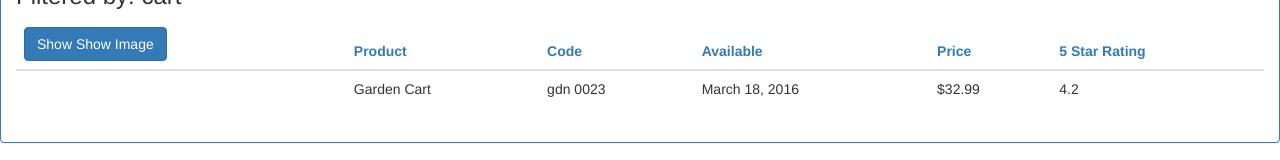
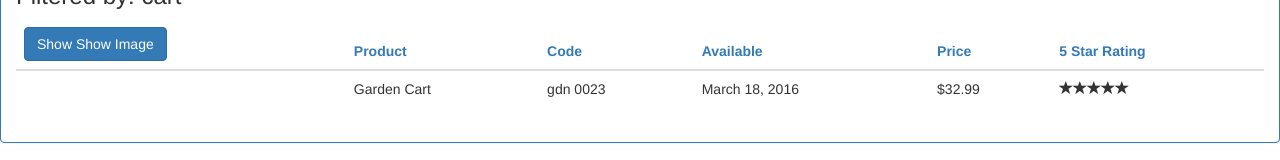
Before and after one commit to Wiktorl4z/Angular, an Angular app: page / in a window 1280 px wide. Shown: the part 204-364 px from the top of the page. Built offline with nearby package versions, Linux system fonts and the light colour scheme.

Commit message:
Nested Component @Input & @OutPut

```diff
--- a/src/app/app.module.ts
+++ b/src/app/app.module.ts
@@ -5,12 +5,14 @@
 import {AppComponent} from './app.component';
 import {ProductListComponent} from './products/product-list-component';
 import {ConvertToSpacesPipe} from "./shared/convert-to-spaces.pipe";
+import {StarComponent} from "./shared/star.component";
 
 @NgModule({
   declarations: [
     AppComponent,
     ProductListComponent,
-    ConvertToSpacesPipe
+    ConvertToSpacesPipe,
+    StarComponent
   ],
   imports: [
     BrowserModule,
--- a/src/app/products/product-list-component.ts
+++ b/src/app/products/product-list-component.ts
@@ -53,6 +53,10 @@
     this.listFilter = 'cart';
   }
 
+  onRatingClicked(message: string): void{
+    this.pageTitle = 'Product List: ' +message;
+  }
+
   toggleImage(): void {
     this.showImage = !this.showImage;
   }
--- a/src/app/products/product-list.component.html
+++ b/src/app/products/product-list.component.html
@@ -47,7 +47,10 @@
           <td>{{product.productCode | lowercase | convertToSpaces: '-'}}</td>
           <td>{{product.releaseDate}}</td>
           <td>{{product.price | currency: 'USD':true:'1.2-2'}}</td>
-          <td>{{product.starRating}}</td>
+          <td>
+            <pm-star [rating] ='product.starRating'
+            (ratingClicked)='onRatingClicked($event)'></pm-star>
+          </td>
         </tr>
         </tbody>
       </table>
--- a/src/app/shared/star.component.html
+++ b/src/app/shared/star.component.html
@@ -1,6 +1,7 @@
 <div class="crop"
      [style.width.px]="starWidth"
-    [title]="rating">
+     [title]="rating"
+  (click)="onClick()">
   <div style="width: 86px">
     <span class="glyphicon glyphicon-star"></span>
     <span class="glyphicon glyphicon-star"></span>
--- /dev/null
+++ b/src/app/shared/star.component.ts
@@ -0,0 +1,20 @@
+import {Component, EventEmitter, Input, OnChanges, Output} from "@angular/core";
+
+@Component({
+  selector: 'pm-star',
+  templateUrl: './star.component.html',
+  styleUrls: ['./star.component.css']
+})
+export class StarComponent implements OnChanges {
+  @Input() rating: number;
+  starWidth: number;
+  @Output() ratingClicked: EventEmitter<string> = new EventEmitter<string>();
+
+  ngOnChanges(): void {
+    this.starWidth = this.rating * 86 / 5;
+  }
+
+  onClick(): void {
+    this.ratingClicked.emit(`The rating ${this.rating} was clicked!`);
+  }
+}
```
Lines whose indentation alone changed are shown as unchanged.
